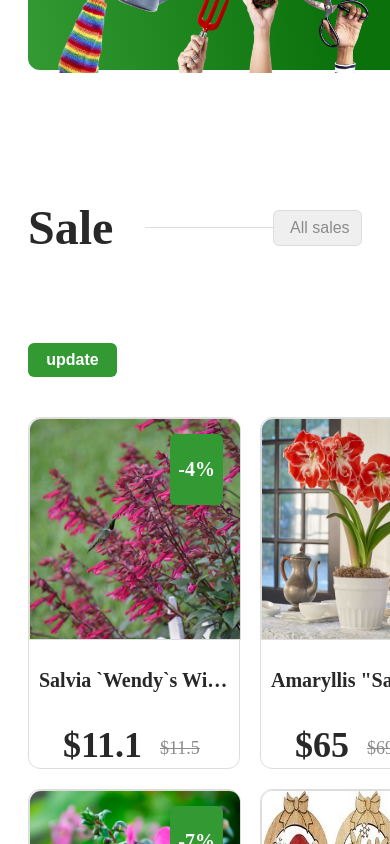
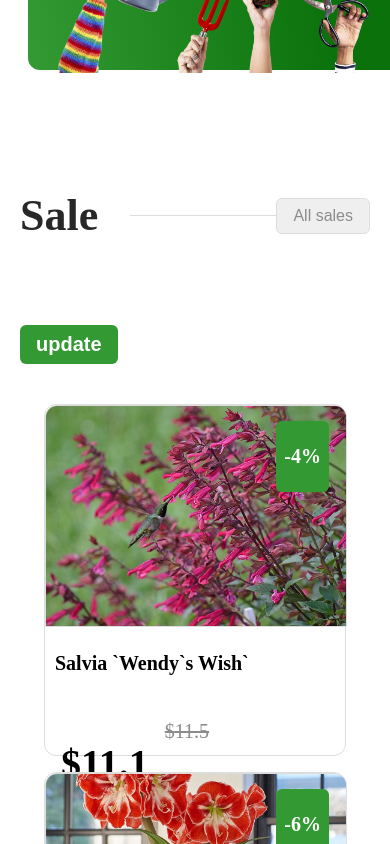
Before and after one commit to Nika226/frontend-portfolio, a React (Create React App) app in the folder garden-green/client/: page / in a window 390 px wide. Shown: the part 1820-2664 px from the top of the page. Built offline with nearby package versions, Linux system fonts and the light colour scheme; no server answers.

Commit message:
fix: responsive layout for SaleComponent (remove horizontal scroll, improve mobile view 480/360)

```diff
--- a/garden-green/client/src/components/SaleComponent/index.module.css
+++ b/garden-green/client/src/components/SaleComponent/index.module.css
@@ -1,35 +1,37 @@
 .saleComponent {
   padding: 20px 20px;
 }
+
 .titleBtnDiv {
   display: flex;
   text-align: center;
   align-items: center;
 }
+
 .componentTitle {
   color: #282828;
   font-size: 64px;
   font-weight: 700;
 }
+
 .componentBar {
   margin-left: 32px;
   width: 100%;
   height: 1px;
   background: #ddd;
 }
+
 .componentBtn {
   padding: 8px 16px;
-  justify-content: center;
-  align-items: center;
   border-radius: 6px;
   border: 1px solid #ddd;
   color: #8b8b8b;
-  text-align: center;
   font-size: 16px;
   font-weight: 500;
   white-space: nowrap;
   cursor: pointer;
 }
+
 .updateBtn {
   margin-top: 40px;
   margin-bottom: 40px;
@@ -43,74 +45,67 @@
   font-weight: 600;
   transition: 0.5s;
 }
+
 .updateBtn:hover {
   background: #282828;
-  transition: 0.5s;
 }
+
 .loading {
   color: #282828;
   font-size: 20px;
   font-weight: 600;
 }
+
 .saleDiv {
   display: grid;
   grid-template-columns: repeat(5, 1fr);
   gap: 32px;
+  justify-items: center;
 }
+
 .product {
   border-radius: 12px;
   border: 1px solid #ddd;
   width: 316px;
   height: 420px;
   cursor: pointer;
-  transition: 0.5s;
   position: relative;
-}
-.product:hover {
-  box-shadow: 0 4px 8px 0 rgba(0, 0, 0, 0.4), 0 6px 20px 0 rgba(0, 0, 0, 0.33);
   transition: 0.5s;
 }
+
+.product:hover {
+  box-shadow: 0 4px 8px rgba(0, 0, 0, 0.4);
+}
+
 .saleImg {
   width: 316px;
   height: 284px;
   border-radius: 12px 12px 0 0;
   border: 1px solid #ddd;
+  display: block;
+  object-fit: cover;
 }
+
 .addToCartBtn {
   display: none;
   position: absolute;
-  margin-left: 16px;
+  left: 16px;
+  bottom: 140px;
+  width: calc(100% - 32px);
+  padding: 16px;
   border-radius: 6px;
   background: #393;
   border: none;
-  bottom: 140px;
-  width: 284px;
-  padding: 16px 32px;
-  justify-content: center;
-  align-items: center;
   color: #fff;
   font-size: 20px;
   font-weight: 600;
-  transition: 0.5s;
   cursor: pointer;
 }
+
 .product:hover .addToCartBtn {
   display: block;
-  transition: 0.5s;
 }
-.addToCartBtn:not(.addedToCart):hover {
-  background: #282828;
-  transition: 0.5s;
-}
-.addedToCart {
-  border-radius: 6px;
-  border: 1px solid #282828;
-  background: #fff;
-  color: #282828;
-  text-align: center;
-  font-size: 20px;
-  font-weight: 600;
-}
+
 .percentDiv {
   position: absolute;
   right: 16px;
@@ -119,156 +114,134 @@
   border-radius: 6px;
   background: #393;
 }
+
 .percentDiv p {
   color: #fff;
   font-size: 20px;
   font-weight: 600;
 }
+
 .productName {
   overflow: hidden;
-  color: #282828;
   text-overflow: ellipsis;
+  white-space: nowrap;
   font-size: 20px;
-  white-space: nowrap;
-  padding: 5px 10px 10px 10px;
+  padding: 5px 10px;
 }
+
 .price {
   display: flex;
-  justify-content: flex-start;
   gap: 16px;
-  margin-left: 32px;
+  margin-left: 16px;
 }
+
 .dscPrice {
-  color: #282828;
   font-size: 40px;
   font-weight: 600;
-  margin: 2px;
 }
+
 .originalPrice {
   color: #8b8b8b;
   font-size: 20px;
-  font-weight: 500;
-  margin-top: 16px;
   text-decoration: line-through;
 }
+
+/* ===== 1000 ===== */
 @media (max-width: 1000px) {
-  .saleComponent {
-    padding: 40px 20px;
-  }
   .saleDiv {
-    display: grid;
     grid-template-columns: repeat(4, 1fr);
     gap: 20px;
   }
+
   .product {
     width: 225px;
     height: 400px;
   }
+
   .saleImg {
     width: 225px;
     height: 250px;
   }
-  .addToCartBtn {
-    width: 190px;
-  }
 }
+
+/* ===== 768 ===== */
 @media (max-width: 768px) {
   .componentTitle {
     font-size: 56px;
   }
+
   .saleDiv {
-    display: grid;
     grid-template-columns: 1fr 1fr;
-    gap: 20px;
   }
+
   .product {
-    width: 354px;
-    height: 400px;
+    width: 100%;
+    max-width: 320px;
   }
+
   .saleImg {
-    width: 354px;
-    height: 250px;
-  }
-  .addToCartBtn {
-    width: 290px;
-    margin-left: 30px;
-    margin-bottom: 15px;
+    width: 100%;
+    max-width: 320px;
   }
 }
+
+/* ===== 480 ===== */
 @media (max-width: 480px) {
   .saleComponent {
-    padding: 26px 20px;
+    padding: 20px 12px;
   }
+
   .componentTitle {
-    font-size: 48px;
+    font-size: 44px;
   }
-  .componentBtn {
-    width: 89px;
+
+  .saleDiv {
+    grid-template-columns: 1fr;
+    justify-items: center;
+    gap: 16px;
+  }
+
+  .product {
+    width: 100%;
+    max-width: 300px;
+    height: 350px;
+  }
+
+  .saleImg {
+    width: 100%;
+    max-width: 300px;
+    height: 220px;
+  }
+
+  .addToCartBtn {
+    width: calc(100% - 24px);
+    left: 12px;
     font-size: 16px;
   }
-  .updateBtn {
-    width: 89px;
-    font-size: 16px;
-  }
-  .saleImg {
-    width: 210px;
-    height: 220px;
-  }
-  .product {
-    width: 210px;
-    height: 350px;
-  }
-  .addToCartBtn {
-    width: 150px;
-    margin-bottom: 10px;
-    font-size: 16px;
-    white-space: nowrap;
-  }
-  .dscPrice {
+}
+
+/* ===== 360 ===== */
+@media (max-width: 360px) {
+  .componentTitle {
     font-size: 36px;
   }
-  .originalPrice {
-    font-size: 18px;
+
+  .saleDiv {
+    grid-template-columns: 1fr;
+  }
+
+  .product {
+    width: 100%;
+    max-width: 280px;
+  }
+
+  .saleImg {
+    width: 100%;
+    max-width: 280px;
+  }
+
+  .addToCartBtn {
+    width: calc(100% - 20px);
+    left: 10px;
   }
 }
-@media (max-width: 360px) {
-  .componentBar {
-    display: none;
-  }
-  .saleComponent {
-    position: relative;
-  }
-  .componentTitle {
-    font-size: 40px;
-    padding: 10px 20px;
-  }
-  .updateBtn {
-    width: 57px;
-    font-size: 10px;
-    padding: 5px 8px;
-  }
-  .saleDiv {
-    display: grid;
-    grid-template-columns: 1fr;
-    gap: 20px;
-  }
-  .saleImg {
-    width: 320px;
-    height: 220px;
-  }
-  .product {
-    width: 320px;
-    height: 350px;
-  }
-  .addToCartBtn {
-    width: 260px;
-  }
-  .componentBtn {
-    position: absolute;
-    width: 60px;
-    font-size: 10px;
-    padding: 5px 8px;
-    bottom: -25px;
-    left: 150px;
-  }
-}
```
